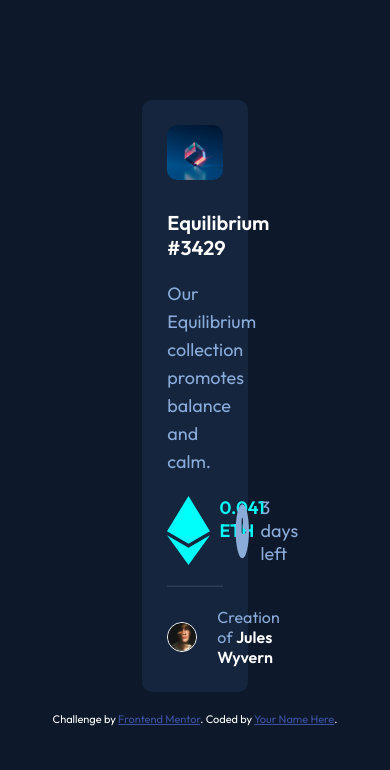
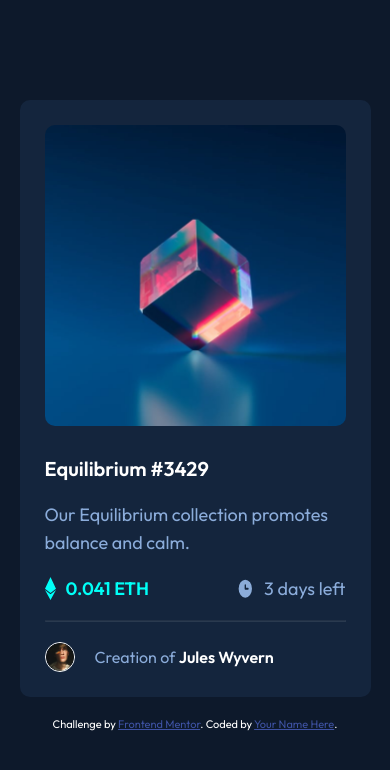
Before and after one commit to Macomi27/Nft-preview-card, a plain HTML site: page nft-preview-card-component-main/index.html in a window 390 px wide. Drawn offline with Linux system fonts and the light colour scheme.

Commit message:
Responsiveness for some mobile screens

```diff
--- a/nft-preview-card-component-main/styles.css
+++ b/nft-preview-card-component-main/styles.css
@@ -107,3 +107,9 @@ hr{
         height: auto;
     }
 }
+@media (max-width:767px){
+    .container{
+        width: 90%;
+        height: auto;
+    }
+}
```
